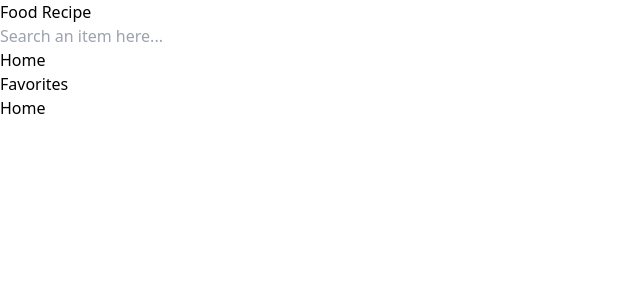
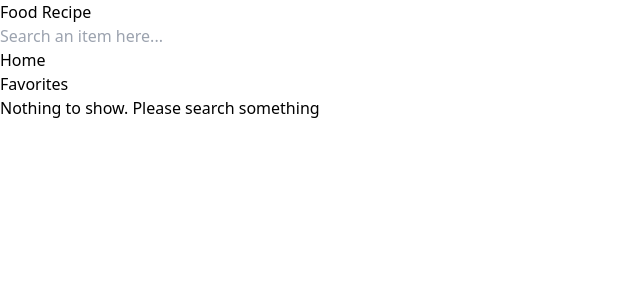
Before and after one commit to PadalaBalaSivaSaiMegiReddy/mini-projects-react, a React (Vite) app in the folder food-recipe-app/: page / in a window 1280 px wide. Shown: the top 300 px of the page, without its empty margins (0-640 px from the left). Built offline with nearby package versions, Linux system fonts and the light colour scheme.

Commit message:
Refactor Context.jsx and Home.jsx

```diff
--- /dev/null
+++ b/food-recipe-app/src/components/recipe-item/RecipeItem.jsx
@@ -0,0 +1,9 @@
+import './RecipeItem.css'
+
+function RecipeItem({item}) {
+  return (
+    <div>RecipeList</div>
+  )
+}
+
+export default RecipeItem
--- a/food-recipe-app/src/context/Context.jsx
+++ b/food-recipe-app/src/context/Context.jsx
@@ -1,35 +1,35 @@
 import { createContext, useState } from "react";
 
-export const Context =createContext(null);
+export const Context = createContext(null);
 
-export default function ContextProvider({children}){
+export default function ContextProvider({ children }) {
+  const [searchParam, setSearchParam] = useState("");
+  const [loading, setLoading] = useState(false);
+  const [recipeList, setRecipeList] = useState([]);
+  const handleSubmit = async (event) => {
+    event.preventDefault();
+    setLoading(true);
+    try {
+      const res = await fetch(
+        `https://forkify-api.herokuapp.com/api/v2/recipes?search=${searchParam}`
+      );
+      const data = await res.json();
+      if (data?.data?.recipes) {
+        setRecipeList(data.data.recipes);
+      }
+      setLoading(false);
+      setSearchParam("");
+    } catch (error) {
+      console.log(error);
+      setLoading(false);
+    }
+  };
 
-    const [searchParam,setSearchParam]=useState('');
-    const [loading,setLoading]=useState(false);
-    const [recipeList,setRecipeList]=useState([]);
-
-    const handleSubmit=async (event)=>{
-        event.preventDefault();
-        setLoading(true);
-        try {
-            const res = await fetch(`https://forkify-api.herokuapp.com/api/v2/recipes?search=${searchParam}`)
-            const data=await res.json();
-            if(data?.data?.recipes){
-
-                setRecipeList(data);
-            }
-            setLoading(true);
-            setSearchParam('');
-
-        } catch (error) {
-            console.log(error)
-            setLoading(true);
-        }
-      }
-
-      console.log(recipeList)
-
-    return <Context.Provider value={{searchParam,setSearchParam,handleSubmit}}>
-        {children}
+  return (
+    <Context.Provider
+      value={{ searchParam, loading, recipeList, setSearchParam, handleSubmit }}
+    >
+      {children}
     </Context.Provider>
+  );
 }
--- a/food-recipe-app/src/main.jsx
+++ b/food-recipe-app/src/main.jsx
@@ -9,7 +9,6 @@ ReactDOM.createRoot(document.getElementById('root')).render(
   <React.StrictMode>
     <BrowserRouter>
     <ContextProvider>
-
     <App />
     </ContextProvider>
     </BrowserRouter>
--- a/food-recipe-app/src/pages/home/Home.jsx
+++ b/food-recipe-app/src/pages/home/Home.jsx
@@ -1,11 +1,30 @@
-
+import { useContext } from "react";
+import { Context } from "../../context/Context";
+import RecipeItem from "../../components/recipe-item/RecipeItem";
 
 function Home() {
 
+  const { recipeList, loading } = useContext(Context);
+  if (loading) {
+    return <h1>Loading...</h1>;
+  }
+  console.log(recipeList);
   return (
-    <div className="home">Home
-    <h2></h2></div>
-  )
+    <div className="py-8 container mx-auto flex flex-wrap justify-center gap-10">
+      {recipeList && recipeList.length > 0 ? (
+        recipeList.map((item) => <RecipeItem item={item} />)
+      ) : (
+        <div>
+          <p
+            className="lg:text-4xl text-xl text-center
+     text-black font-extrabold"
+          >
+            Nothing to show. Please search something
+          </p>
+        </div>
+      )}
+    </div>
+  );
 }
 
-export default Home
+export default Home;
```
Also changed, not shown: food-recipe-app/src/components/recipe-item/RecipeItem.css (added).
